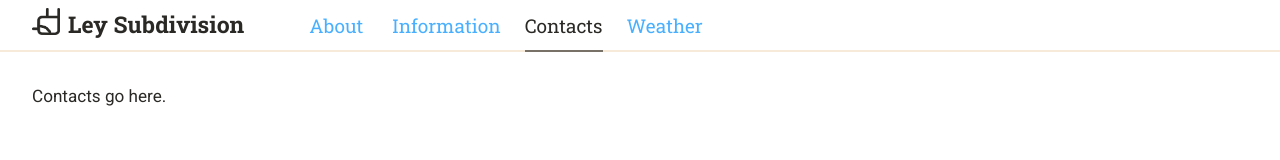
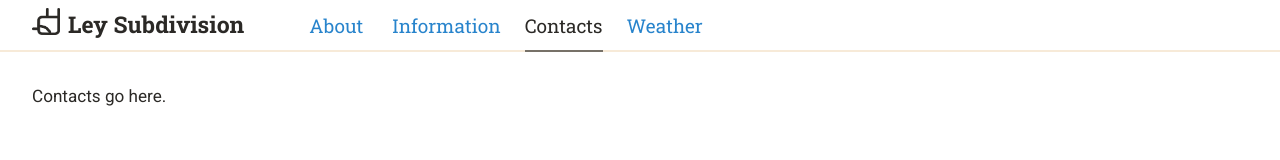
Before and after one commit to elezotte/LeySubdivision, a Next.js app: page /contacts in a window 1280 px wide. Shown: the top 160 px of the page. Built offline with nearby package versions, Linux system fonts and the light colour scheme.

Commit message:
tweak styles

```diff
--- a/src/components/navigation/navigation.styles.ts
+++ b/src/components/navigation/navigation.styles.ts
@@ -84,12 +84,16 @@ export const styles: MuiSxStyles = {
   },
   selected: {
     borderBottomColor: colors.gray.medium,
+    ...commonButtonItemStyles,
     color: colors.gray.dark,
-    ...commonButtonItemStyles,
   },
   notSelected: {
+    ...commonButtonItemStyles,
     borderBottomColor: 'transparent',
-    ...commonButtonItemStyles,
+
+    '&:hover': {
+      color: colors.river.light,
+    },
   },
   selectedMenu: {
     backgroundColor: colors.gray.light,
--- a/src/components/theme/theme.ts
+++ b/src/components/theme/theme.ts
@@ -35,7 +35,7 @@ const theme = createTheme({
     },
     action: {
       active: colors.river.dark,
-      hover: colors.gray.medium,
+      hover: colors.river.light,
     },
     background: {
       default: colors.background,
@@ -64,7 +64,7 @@ const theme = createTheme({
           cursor: 'pointer',
           color: colors.river.dark,
           '&:hover': {
-            color: colors.gray.light,
+            color: colors.river.light,
           },
         },
       },
--- a/src/components/theme/themeSettings.ts
+++ b/src/components/theme/themeSettings.ts
@@ -14,8 +14,9 @@ export const colors = {
     medium: '#1dbc33',
   },
   river: {
-    medium: '#49b0ff',
-    dark: '#1d8ee5',
+    light: '#32a6ff',
+    medium: '#2884cc',
+    dark: '#1e6398',
   },
   gray: {
     xlight: '#f7ead8',
```
